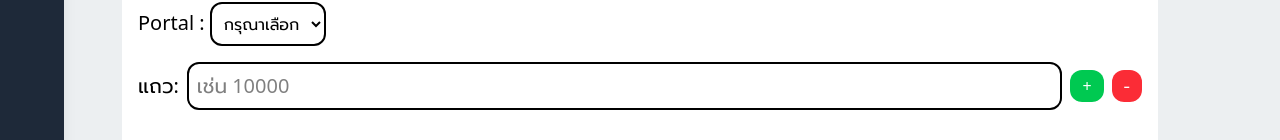
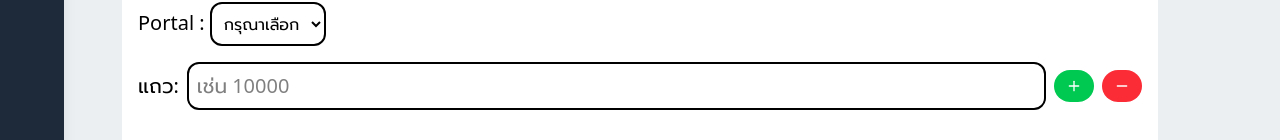
Before and after one commit to JASDA0000/Tools-Provision, a Vue app: page /MailsendVM in a window 1280 px wide. Shown: the part 154-294 px from the top of the page. Built offline with nearby package versions, Linux system fonts and the light colour scheme.

Commit message:
Update : Button

```diff
--- a/src/views/MailsendSale.vue
+++ b/src/views/MailsendSale.vue
@@ -1,6 +1,6 @@
   <script setup>
   import { ref } from 'vue'
-
+import { Plus,Minus } from 'lucide-vue-next';
   const inputs = ref(['']);     // ช่องกรอกสำหรับแถว เช่น 10000, 10001, ...
   const rows = ref([]);         // สำหรับเก็บข้อมูลที่ดึงมา
   const isLoading = ref(false);
@@ -87,8 +87,8 @@
         <input v-model="inputs[index]" class="bg-white rounded-xl text-black text-xl p-2 w-full border-2"
         placeholder="เช่น 10000" />
         <template v-if="index === inputs.length - 1">
-          <button @click="addInput" class="bg-green-500 text-white px-3 py-1 rounded-xl hover:opacity-70">+</button>
-          <button @click="removeInput" class="bg-red-500 text-white px-3 py-1 rounded-xl hover:opacity-70">−</button>
+          <button @click="addInput" class="bg-green-500 text-white px-3 py-1 rounded-2xl hover:opacity-70"><Plus class="w-4 h-6" /></button>
+          <button @click="removeInput" class="bg-red-500 text-white px-3 py-1 rounded-2xl hover:opacity-70"><Minus class="w-4 h-6" /></button>
 
         </template>
       </div>
--- a/src/views/MailsendVM.vue
+++ b/src/views/MailsendVM.vue
@@ -1,6 +1,6 @@
 <script setup>
 import { ref, computed } from 'vue'
-
+import { Plus, Minus } from 'lucide-vue-next';
 const inputs = ref(['']);  // ใส่เลขแถวที่ต้องการดึงข้อมูล เช่น ['101']
 const rows = ref([]);
 const selectGuide = ref('');
@@ -89,8 +89,8 @@ function validateDropdown() {
         <input v-model="inputs[index]" class="bg-white rounded-xl text-black text-xl p-2 w-full border-2"
           placeholder="เช่น 10000" />
            <template v-if="index === inputs.length - 1">
-    <button @click="addInput" class="bg-green-500 text-white px-3 py-1 rounded-xl hover:opacity-70">+</button>
-    <button @click="removeInput" class="bg-red-500 text-white px-3 py-1 rounded-xl hover:opacity-70">−</button>
+    <button @click="addInput" class="bg-green-500 text-white px-3 py-1 rounded-2xl hover:opacity-70"><Plus class="w-4 h-6" /></button>
+    <button @click="removeInput" class="bg-red-500 text-white px-3 py-1 rounded-2xl hover:opacity-70"><Minus class="w-4 h-6" /></button>
   </template>
 
 </div>
```
